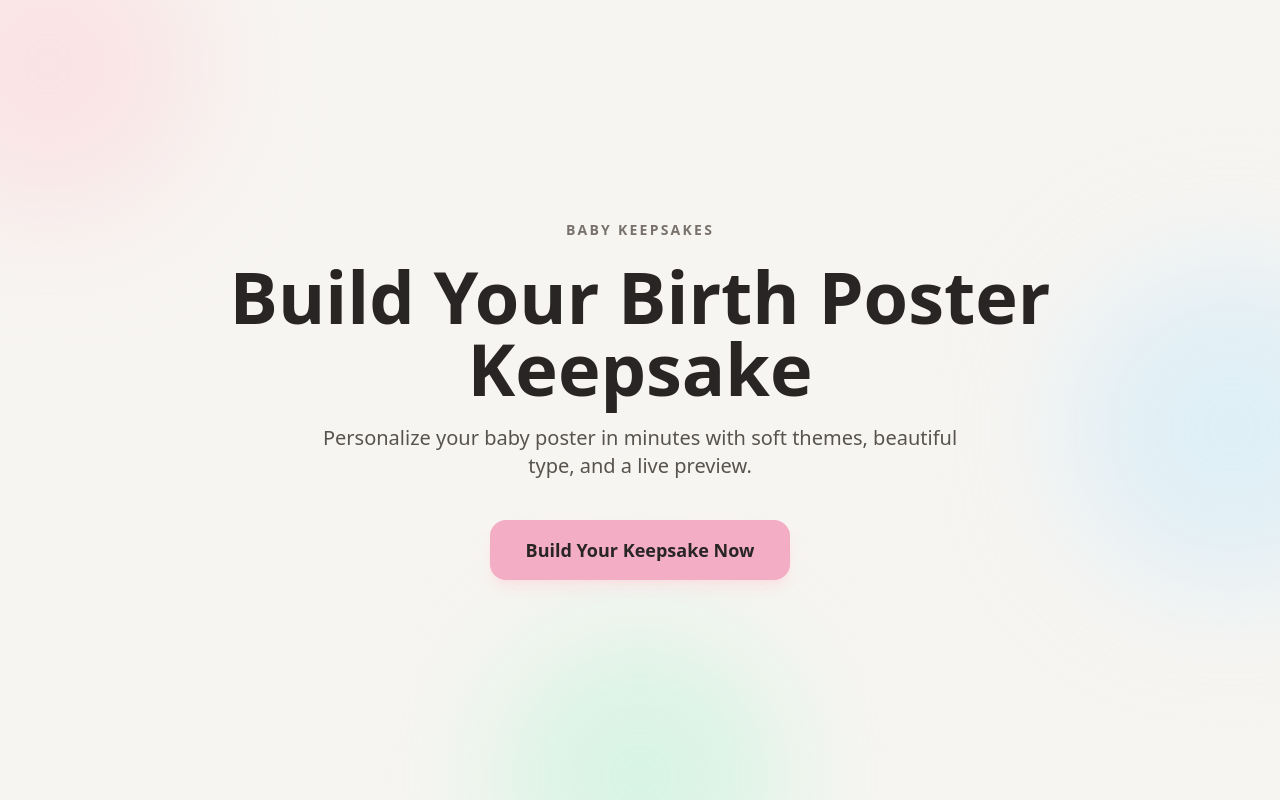
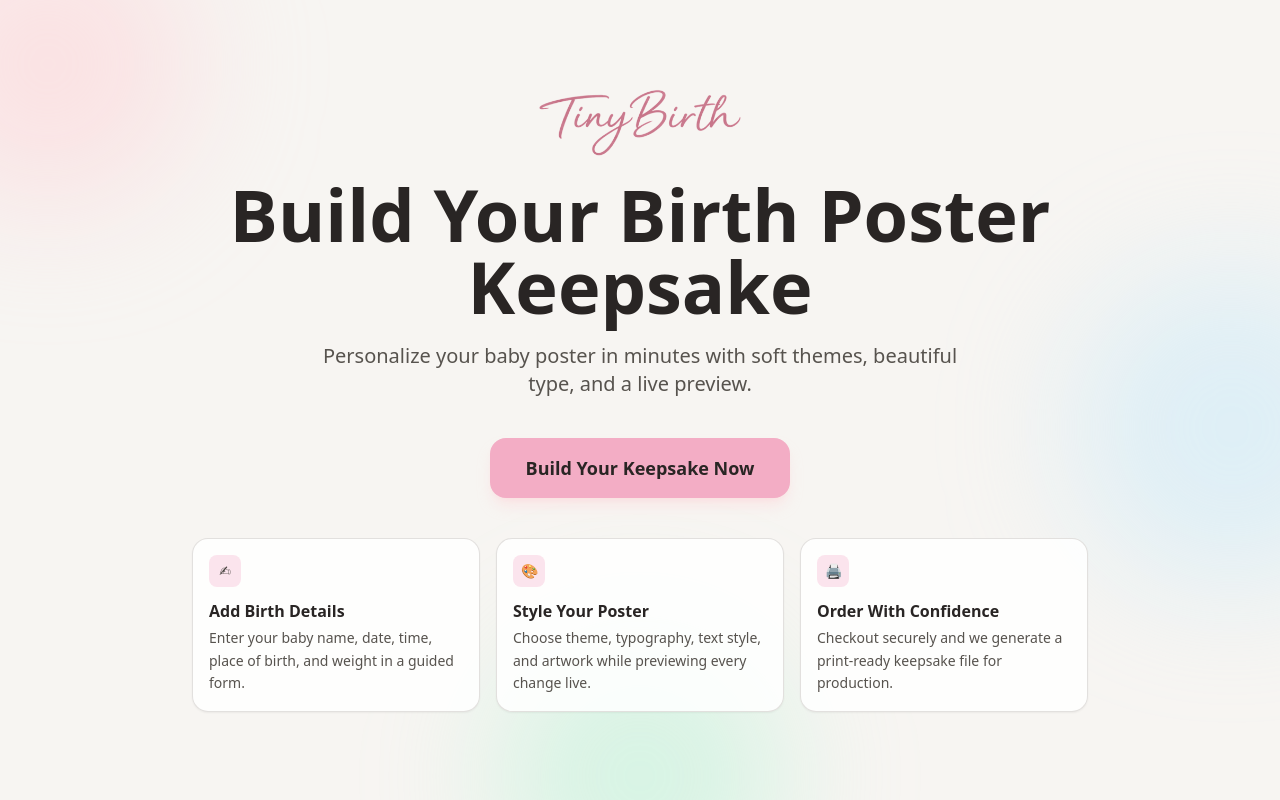
Before and after one commit to alzer81-81/baby-keepsakes, a Next.js app: page / in a window 1280 px wide. Built offline with nearby package versions, Linux system fonts and the light colour scheme.

Commit message:
Add logo branding and homepage explainer cards

```diff
--- a/app/page.tsx
+++ b/app/page.tsx
@@ -1,6 +1,25 @@
+import Image from "next/image";
 import Link from "next/link";
 
 export default function HomePage() {
+  const cards = [
+    {
+      icon: "✍︎",
+      title: "Add Birth Details",
+      text: "Enter your baby name, date, time, place of birth, and weight in a guided form."
+    },
+    {
+      icon: "🎨",
+      title: "Style Your Poster",
+      text: "Choose theme, typography, text style, and artwork while previewing every change live."
+    },
+    {
+      icon: "🖨",
+      title: "Order With Confidence",
+      text: "Checkout securely and we generate a print-ready keepsake file for production."
+    }
+  ];
+
   return (
     <main className="relative flex min-h-screen items-center justify-center overflow-hidden bg-[#f7f5f2] px-6 py-16 text-stone-800">
       <div className="pointer-events-none absolute -top-20 -left-24 h-72 w-72 rounded-full bg-rose-200/45 blur-3xl" />
@@ -8,7 +27,7 @@ export default function HomePage() {
       <div className="pointer-events-none absolute bottom-[-120px] left-1/2 h-72 w-72 -translate-x-1/2 rounded-full bg-emerald-200/40 blur-3xl" />
 
       <section className="relative z-10 mx-auto flex w-full max-w-4xl flex-col items-center text-center [font-family:var(--font-nunito)]">
-        <p className="text-sm font-semibold uppercase tracking-[0.16em] text-stone-500">Baby Keepsakes</p>
+        <Image src="/logo.png" alt="Baby Keepsakes logo" width={220} height={84} className="h-auto w-[170px] sm:w-[220px]" priority />
         <h1 className="mt-5 text-5xl font-extrabold leading-[1.05] text-stone-800 sm:text-6xl md:text-7xl">
           Build Your Birth Poster Keepsake
         </h1>
@@ -21,6 +40,18 @@ export default function HomePage() {
         >
           Build Your Keepsake Now
         </Link>
+
+        <div className="mt-10 grid w-full gap-3 text-left sm:grid-cols-3 sm:gap-4">
+          {cards.map((card) => (
+            <article key={card.title} className="rounded-2xl border border-stone-300/70 bg-white/85 p-4 shadow-sm">
+              <div className="mb-3 inline-flex h-8 w-8 items-center justify-center rounded-lg bg-[#fbe4ed] text-sm text-stone-700">
+                <span aria-hidden>{card.icon}</span>
+              </div>
+              <h2 className="text-base font-bold text-stone-800">{card.title}</h2>
+              <p className="mt-1 text-sm leading-relaxed text-stone-600">{card.text}</p>
+            </article>
+          ))}
+        </div>
       </section>
     </main>
   );
--- a/components/poster-builder.tsx
+++ b/components/poster-builder.tsx
@@ -1,5 +1,6 @@
 "use client";
 
+import Image from "next/image";
 import Link from "next/link";
 import { ReactNode, useMemo, useState } from "react";
 import { loadStripe } from "@stripe/stripe-js";
@@ -134,12 +135,7 @@ export function PosterBuilder() {
           <span>Back</span>
         </Link>
 
-        <div className="flex items-center gap-3">
-          <div className="grid h-10 w-10 place-items-center rounded-md border border-stone-600 text-xs font-bold tracking-widest text-stone-700">
-            BK
-          </div>
-          <p className="text-xs font-semibold uppercase tracking-[0.18em] text-stone-700">Baby Keepsakes</p>
-        </div>
+        <Image src="/logo.png" alt="Baby Keepsakes logo" width={168} height={64} className="h-auto w-[120px] sm:w-[150px]" priority />
       </header>
 
       <div className="mx-auto w-full max-w-[1280px] px-3 py-4 sm:px-5 lg:px-6">
```
Also changed, not shown: public/logo.png (added).
